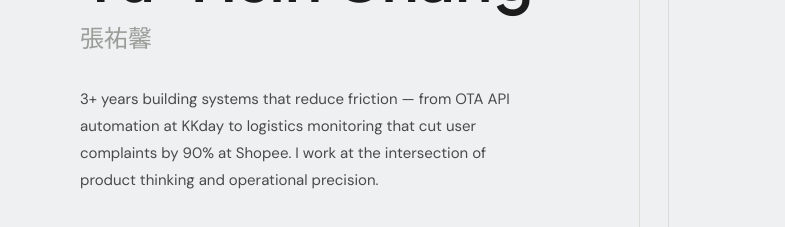
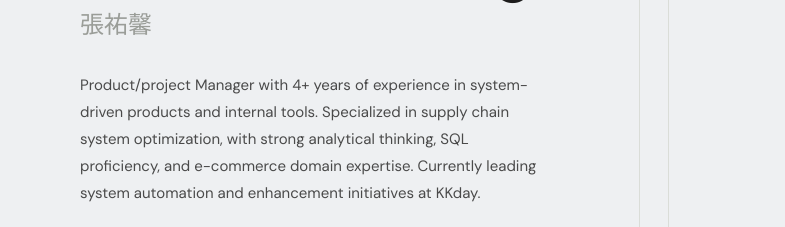
Before and after one commit to Changgg-1211/All-about-Yuhsin, a plain HTML site: page index.html in a window 1280 px wide. Shown: the part 253-480 px from the top of the page, 0-785 px from the left. Drawn offline with Linux system fonts and the light colour scheme.

Commit message:
Update index.html
init

```diff
--- a/index.html
+++ b/index.html
@@ -559,7 +559,7 @@
     <h1>Yu-Hsin Chang</h1>
     <div class="name-zh">張祐馨</div>
     <p class="hero-summary">
-      3+ years building systems that reduce friction — from OTA API automation at KKday to logistics monitoring that cut user complaints by 90% at Shopee. I work at the intersection of product thinking and operational precision.
+      Product/project Manager with 4+ years of experience in system-driven products and internal tools. Specialized in supply chain system optimization, with strong analytical thinking, SQL proficiency, and e-commerce domain expertise. Currently leading system automation and enhancement initiatives at KKday.
     </p>
     <div class="contact-list">
       <span class="contact-item">
```
